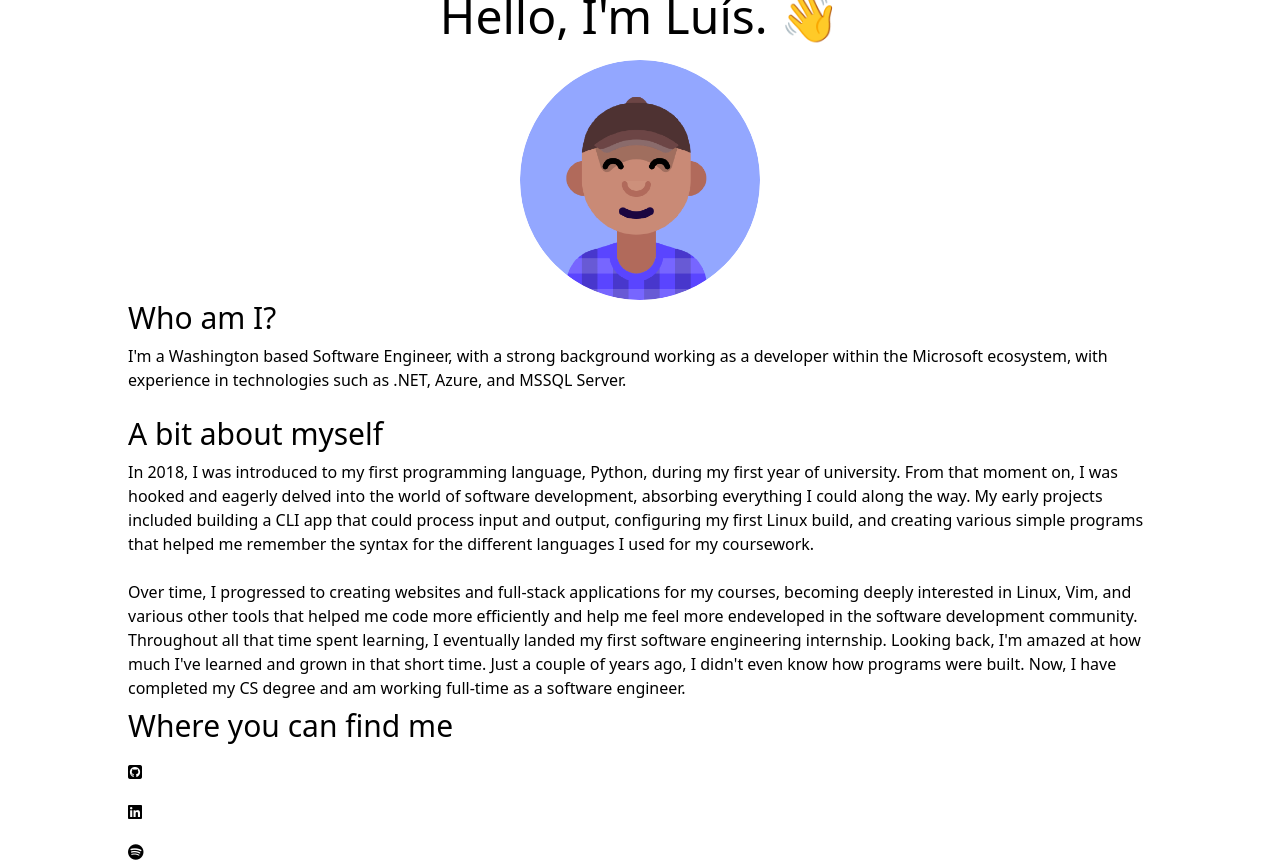
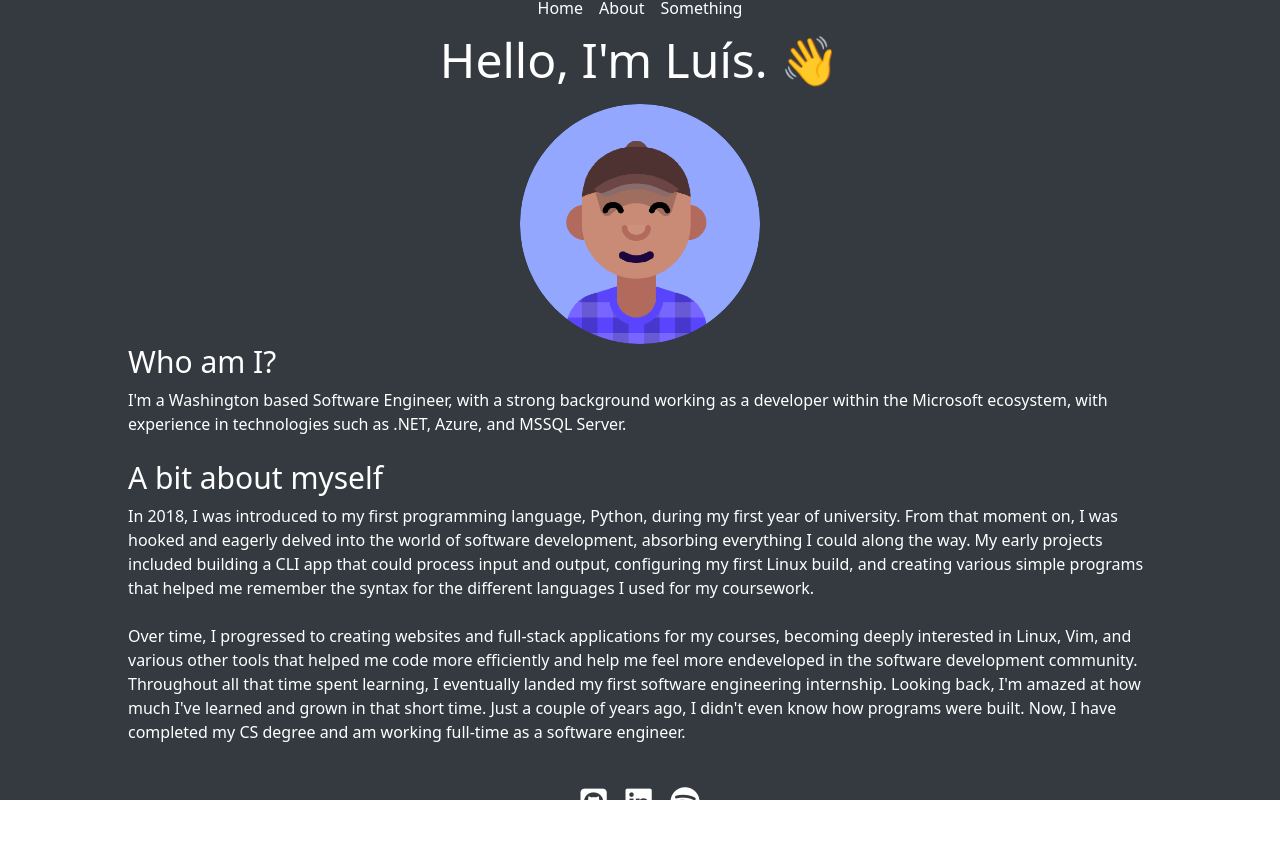
Before and after one commit to TechGlue/PersonalSite, a React (Vite) app in the folder Website/: page / in a window 1280 px wide. After the commit the page ends 820 px from the top, so only its background shows below. Built offline with nearby package versions, Linux system fonts and the light colour scheme.

Commit message:
icons centered and removed un-needed css

```diff
--- a/Website/src/index.css
+++ b/Website/src/index.css
@@ -7,79 +7,10 @@
     --color-text-base: #ffffff;
     --color-text-muted: #c7d2fe
     --color-text-inverted: #4f46e5;
-    --color-fille: #4338ca;
+    --color-fill: #343a40;
     --color-button-accent: #6366f1;
     --color-button-accent-hover: #4f46e5;
     --color-button-muted: #6366f1;
+    --color-background: #ffffff;
   }
 }
-
-/* :root {
-//  font-family: Inter, Avenir, Helvetica, Arial, sans-serif;
-//  font-size: 16px;
-//  line-height: 24px;
-//  font-weight: 400;
-//
-//  color-scheme: light dark;
-//  color: rgba(255, 255, 255, 0.87);
-//  background-color: #242424;
-//
-//  font-synthesis: none;
-//  text-rendering: optimizeLegibility;
-//  -webkit-font-smoothing: antialiased;
-//  -moz-osx-font-smoothing: grayscale;
-//  -webkit-text-size-adjust: 100%; }
-//
-//a {
-//  font-weight: 500;
-//  color: #646cff;
-//  text-decoration: inherit;
-//}
-//a:hover {
-//  color: #535bf2;
-//}
-//
-//body {
-//  //margin: 0;
-//  //display: flex;
-//  //place-items: center;
-//  min-width: 320px;
-//  min-height: 100vh;
-//}
-//
-//h1 {
-//  font-size: 3.2em;
-//  line-height: 1.1;
-//}
-//
-//button {
-//  border-radius: 8px;
-//  border: 1px solid transparent;
-//  padding: 0.6em 1.2em;
-//  font-size: 1em;
-//  font-weight: 500;
-//  font-family: inherit;
-//  background-color: #1a1a1a;
-//  cursor: pointer;
-//  transition: border-color 0.25s;
-//}
-//button:hover {
-//  border-color: #646cff;
-//}
-//button:focus, button:focus-visible {
-//  outline: 4px auto -webkit-focus-ring-color;
-//}
-//
-//@media () {
-//  :root {
-//    color: #213547;
-//    background-color: #ffffff;
-//  }
-//  a:hover {
-//    color: #747bff;
-//  }
-//  button {
-//    background-color: #f9f9f9;
-//  }
-//}
-*/
--- a/Website/src/main.jsx
+++ b/Website/src/main.jsx
@@ -5,7 +5,6 @@ import "./index.css";
 import Root from "./routes/root";
 import Error from "./error-page.jsx";
 import Resume from "./routes/resume.jsx";
-import About from "./routes/components/about.jsx";
 import SplashPage from "./routes/splashpage.jsx";
 import Equipment from "./routes/equipment.jsx";
 
@@ -24,10 +23,6 @@ const router = createBrowserRouter([
     element: <Equipment />,
   },
   {
-    path: "about",
-    element: <About />,
-  },
-  {
     path: "home",
     element: <SplashPage />,
   },
--- a/Website/src/routes/components/about.jsx
+++ b/Website/src/routes/components/about.jsx
@@ -1,11 +1,12 @@
 import * as React from "react";
+import '../../index.css'
 
 export default function About() {
   return (
     <>
       <div>
         <p className="text-cyan-50 text-9xl">A bit about myself</p>
-        <p class="text-cyan-50">
+        <p className="text-cyan-50">
           In 2018, I was introduced to my first programming language, Python,
           during my first year of university. From that moment on, I was hooked
           and eagerly delved into the world of software development, absorbing
--- a/Website/src/routes/root.jsx
+++ b/Website/src/routes/root.jsx
@@ -4,7 +4,7 @@ import Navbar from "./components/navbar.jsx";
 export default function Root() {
   return (
     <>
-      <div class="h-screen flex flex-col justify-center items-center">
+      <div class="bg-skin-fill text-skin-base  h-screen flex flex-col justify-center items-center">
         <div class="flex justify-center ">
           <Navbar />
         </div>
--- a/Website/src/routes/splashpage.jsx
+++ b/Website/src/routes/splashpage.jsx
@@ -41,15 +41,18 @@ export default function SplashPage() {
           I didn't even know how programs were built. Now, I have completed my
           CS degree and am working full-time as a software engineer.
         </p>
-        <p className="text-3xl my-2">Where you can find me</p>
-        <div>
-          <nav>
-            <div className="grid grid-rows-3 grid-flow-col gap-4 mt-4">
-              <Link to={`/`}><i class="fa-brands fa-square-github"></i></Link>
-              <Link to={`/`}><i class="fa-brands fa-linkedin"></i></Link>
-              <Link to={`resume/`}><i class="fa-brands fa-spotify"></i></Link>
+        <div className="mt-10 flex justify-center ">
+            <div className=" text-3xl grid grid-cols-3 gap-4">
+              <Link to={`/`}>
+                <i class="fa-brands fa-square-github"></i>
+              </Link>
+              <Link to={`/`}>
+                <i class="fa-brands fa-linkedin"></i>
+              </Link>
+              <Link to={`resume/`}>
+                <i class="fa-brands fa-spotify"></i>
+              </Link>
             </div>
-          </nav>
         </div>
       </div>
     </>
--- a/Website/tailwind.config.cjs
+++ b/Website/tailwind.config.cjs
@@ -8,6 +8,14 @@ module.exports = {
           base: "var(--color-text-base)",
         },
       },
+      backgroundColor: {
+        skin: {
+          fill: "var(--color-fill)",
+          "button-accent": "var(--color-button-accent)",
+          "button-accent-hover": "var(--color-button-accent-hover)",
+          "button-muted": "var(--color-button-muted)",
+        },
+      },
     },
   },
   variants: {},
```
